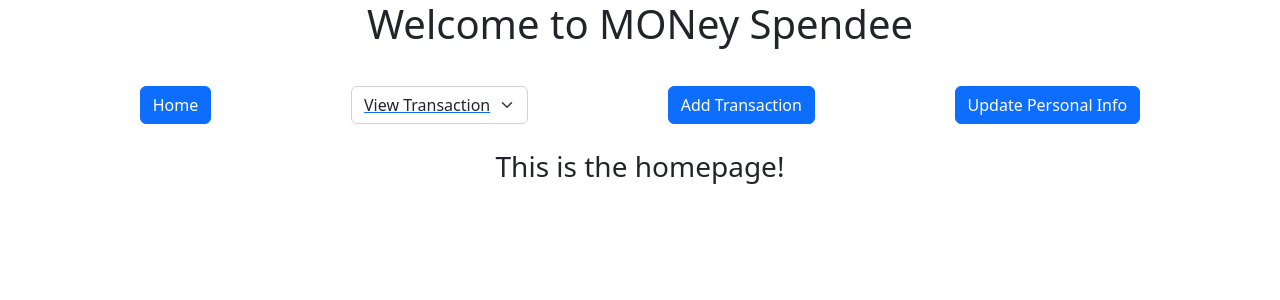
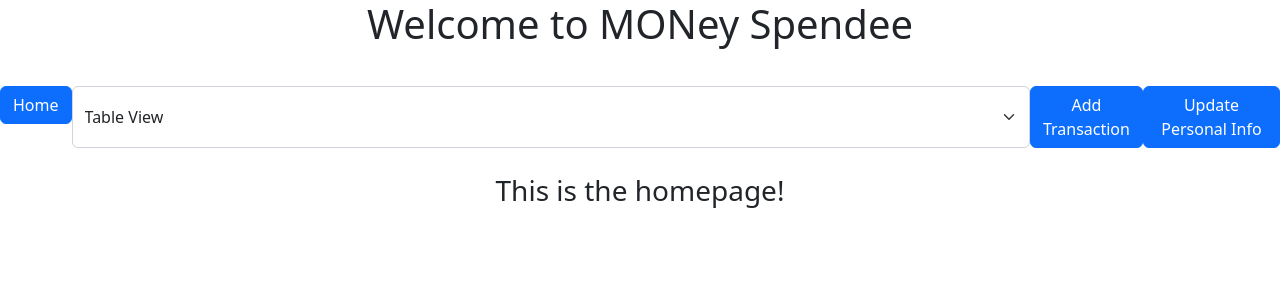
Before and after one commit to chonnikan-aue/money-spendee-client, a React (Create React App) app: page / in a window 1280 px wide. Shown: the top 300 px of the page. Built offline with nearby package versions, Linux system fonts and the light colour scheme; no server answers; the HTML template or start-up script is replaced by a standard one.

Commit message:
Try using onclick for /table-view

```diff
--- a/src/App.js
+++ b/src/App.js
@@ -57,14 +57,15 @@ function App() {
           <Button>Home</Button>
         </Link>
         {/* BUG: Wrong links */}
-        <Link to="/table-view">
+        {/* <Link to="/table-view">  */}
           <select class="form-select" id="">
-            <option value="">View Transaction</option>
             <option value="">Table View</option>
+            <option value="" onclick = {() => {window.location.href = "/table-view"}}>Table View</option>
+            <option value="" >View Transaction</option>
             <option value="">Dashboard View</option>
             <option value="">Summary View</option>
           </select>
-        </Link>
+        {/* </Link> */}
         <Link to="/add-transaction">
           <Button>Add Transaction</Button>
         </Link>
```
